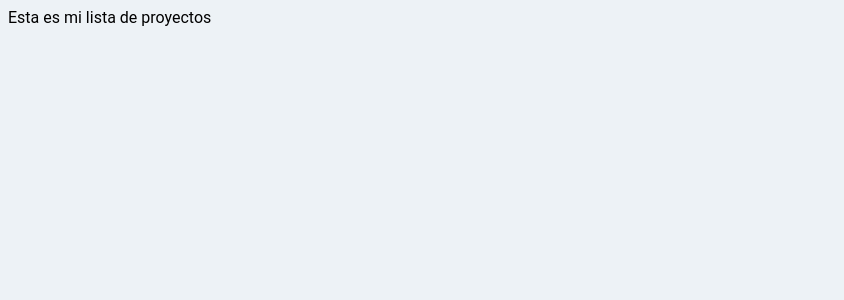
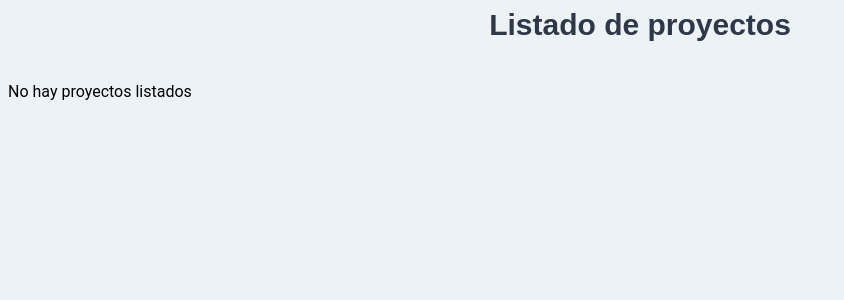
Before and after one commit to mikenieva/ih-react-proyecto-final-abril-2021, a React (Create React App) app: page /proyectos in a window 1280 px wide. Shown: the top 300 px of the page, without its empty margins (0-844 px from the left). Built offline with nearby package versions, Linux system fonts and the light colour scheme.

Commit message:
Configuración del context de proyectos

```diff
--- a/src/App.js
+++ b/src/App.js
@@ -9,12 +9,15 @@ import {
 } from 'react-router-dom'
 
 import AuthState from "./context/autenticacion/AuthState"
+import ProyectoState from './context/proyectos/ProyectoState'
 
 import './App.css';
 
 function App() {
   return (
     <>
+
+    <ProyectoState>
       <AuthState>
             <Router>
               <Switch>
@@ -36,6 +39,7 @@ function App() {
               </Switch>
             </Router>
       </AuthState>
+    </ProyectoState>
     </>
   );
 }
--- a/src/components/proyectos/ListadoProyectos.js
+++ b/src/components/proyectos/ListadoProyectos.js
@@ -1,9 +1,25 @@
-import React from 'react'
+import React, { useContext, useEffect } from 'react'
+
+import ProyectoContext from './../../context/proyectos/ProyectoContext'
 
 export default function ListadoProyectos() {
+
+    // EXTRAER LOS VALORES DEL CONTEXT (ESTADO GLOBAL)
+    const proyectoContext = useContext(ProyectoContext)
+    const { proyectos } = proyectoContext
+
     return (
         <div>
-            Esta es mi lista de proyectos
+            <h1>Listado de proyectos</h1>
+            {
+                proyectos.length === 0 ? "No hay proyectos listados"
+                :
+                proyectos.map(e => {
+                    return (
+                        <p>{e}</p>
+                    )
+                })
+            }
         </div>
     )
 }
--- /dev/null
+++ b/src/context/proyectos/ProyectoContext.js
@@ -0,0 +1,5 @@
+import { createContext } from 'react'
+
+const proyectoContext   = createContext(null)
+
+export default proyectoContext
--- /dev/null
+++ b/src/context/proyectos/ProyectoReducer.js
@@ -0,0 +1,8 @@
+
+
+export default (state, action) => {
+    switch(action.type){
+        default:
+            return state
+    }
+}
--- /dev/null
+++ b/src/context/proyectos/ProyectoState.js
@@ -0,0 +1,40 @@
+import React, { useReducer } from 'react'
+
+import ProyectoContext from './ProyectoContext'
+import ProyectoReducer from './ProyectoReducer'
+
+
+import clienteAxios from './../../config/axios'
+
+const ProyectoState = props => {
+
+    // A. ESTADO INICIAL
+    const initialState = {
+        proyectos: []
+    }
+
+
+    // B. CONFIGURACIÓN DEL REDUCER
+    const [state, dispatch] = useReducer(ProyectoReducer, initialState)
+
+    // C. FUNCIONES PROPIAS
+
+
+
+    // D. RETORNO
+
+    return (
+
+        <ProyectoContext.Provider
+            value={{
+                proyectos: state.proyectos
+            }}
+        >
+            {props.children}
+        </ProyectoContext.Provider>
+
+    )
+}
+
+
+export default ProyectoState
```
Also changed, not shown: src/components/auth/Login.js (+1 -8 lines). Lines whose indentation alone changed are shown as unchanged.
